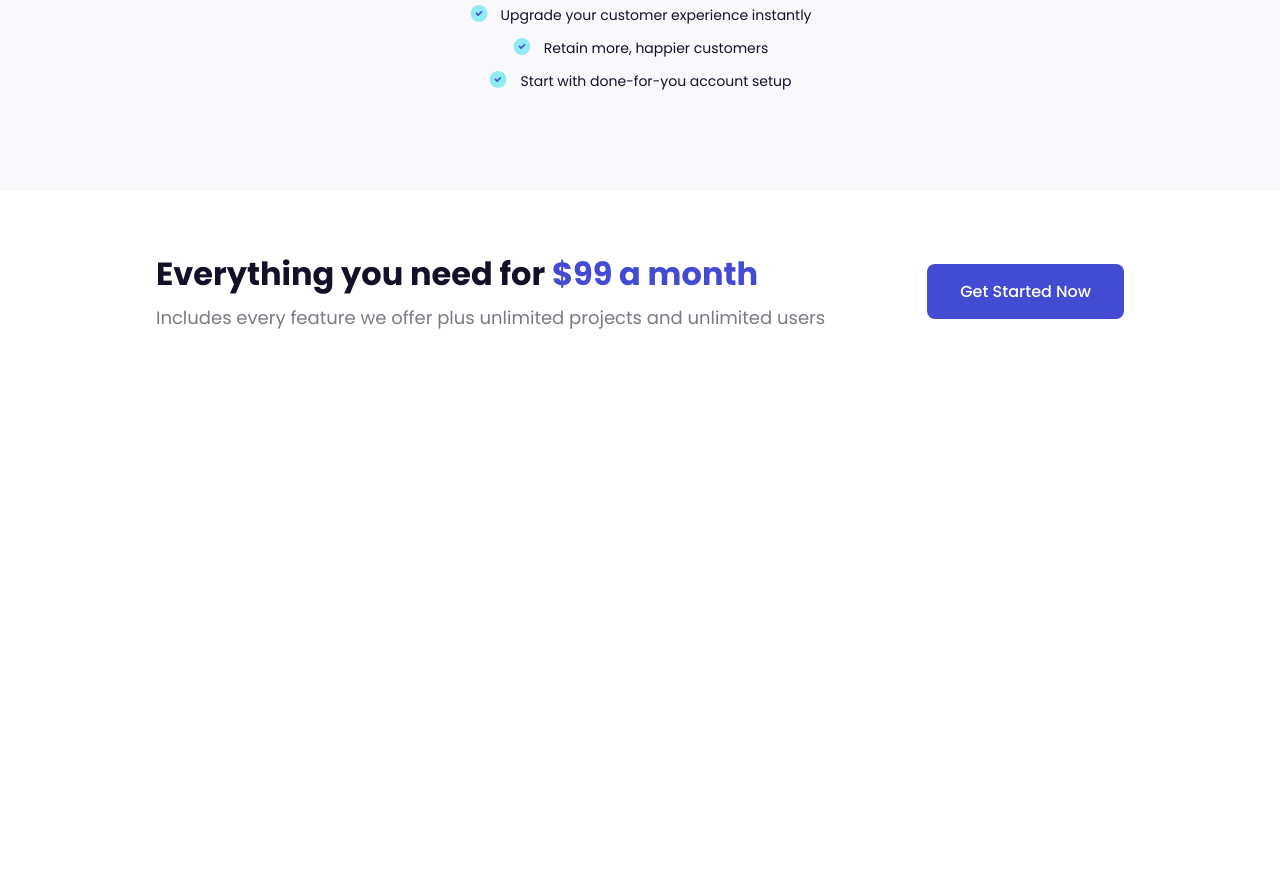
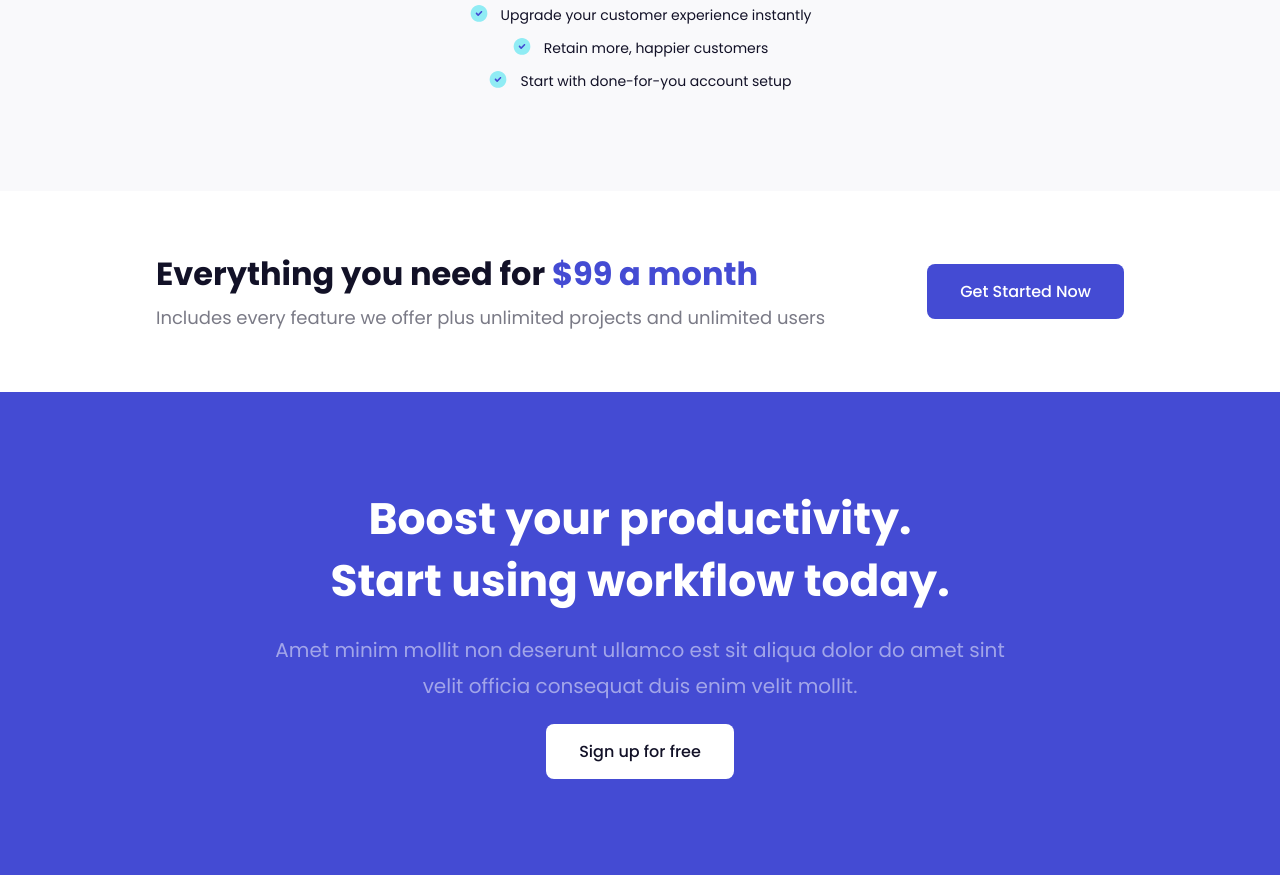
Before and after one commit to Akkhazriel/DLEX, a website: page src/html/index.html in a window 1280 px wide. Shown: the part 3345-4220 px from the top of the page. Before the commit the page ends 3737 px from the top, so only its background shows below. Drawn offline with nearby package versions, Linux system fonts and the light colour scheme; files that its build step writes are made by us from their sources; files whose address does not match are found by name.

Commit message:
add section cta + fixed header for no-desktop devices

```diff
--- /dev/null
+++ b/src/html/blocks/index/cta.html
@@ -0,0 +1,14 @@
+<section class="cta">
+    <div class="cta__container">
+        <div class="cta__wrapper">
+            <h1 class="cta__title">
+                Boost your productivity.
+                Start using workflow today.
+            </h1>
+            <p class="cta__description">
+                Amet minim mollit non deserunt ullamco est sit aliqua dolor do amet sint velit officia consequat duis enim velit mollit.
+            </p>
+            <button class="cta__button">Sign up for free</button>
+        </div>
+    </div>
+</section>
--- a/src/html/index.html
+++ b/src/html/index.html
@@ -25,6 +25,7 @@
             @@include('blocks/index/about.html')
             @@include('blocks/index/options.html')
             @@include('blocks/index/buy.html')
+            @@include('blocks/index/cta.html')
         </main>
     </article>
 
--- /dev/null
+++ b/src/scss/blocks/index/_cta.scss
@@ -0,0 +1,76 @@
+.cta {
+    background: var(--indigo);
+    &__container {
+        padding-top: 96px;
+        padding-bottom: 96px;
+        @media(max-width: 999px) {
+            padding: 96px 10px;
+        }
+    }
+    &__wrapper {
+        display: flex;
+        flex-direction: column;
+        row-gap: 20px;
+        align-items: center;
+    }
+    &__title {
+        color: #FFF;
+        font-size: 44px;
+        font-weight: 700;
+        line-height: 140%;
+        text-align: center;
+        max-width: 620px;
+        @media(max-width: 699px) {
+            font-size: 36px;
+            max-width: 540px;
+        }
+        @media(max-width: 550px) {
+            font-size: 32px;
+        }
+        @media(max-width: 480px) {
+            font-size: 26px;
+        }
+        @media(max-width: 480px) {
+            font-size: 22px;
+        }
+        @media(max-width: 300px) {
+            font-size: 18px;
+        }
+    }
+    &__description {
+        color: rgba(255, 255, 255, 0.5);
+
+        font-size: 20px;
+        font-weight: 400;
+        line-height: 180%;
+        text-align: center;
+        max-width: 744px;
+        @media(max-width: 699px) {
+            font-size: 16px;
+            max-width: 540px;
+        }
+        @media(max-width: 550px) {
+            max-width: 380px;
+            font-size: 14px;
+        }
+        @media(max-width: 300px) {
+            font-size: 12px;
+        }
+    }
+    &__button {
+        background: #FFF;
+        border-radius: 8px;
+        padding: 14px 32px;
+        border: 1px solid transparent;
+
+        font-size: 16px;
+        font-weight: 500;
+        color: var(--black);
+        transition: .3s linear;
+        &:hover {
+            background: var(--black);
+            border: 1px solid #FFF;
+            color: #FFF;
+        }
+    }
+}
--- a/src/scss/blocks/index/_header.scss
+++ b/src/scss/blocks/index/_header.scss
@@ -22,6 +22,11 @@
         align-items: center;
         // SAFE GAP FOR WIDTH
         column-gap: 40px;
+        @media(max-width: 700px) {
+            position: fixed;
+            top: 0;
+            width: 90%;
+        }
     }
     &__nav {
         display: flex;
@@ -43,6 +48,12 @@
                 transition: .3s linear;
                 &.active {
                     left: 0;
+                    @media(max-width: 700px) {
+                        left: -5%;
+                    }
+                    @media(max-width: 500px) {
+                        left: -10%;
+                    }
                 }
             }
             .nav__list {
```
Also changed, not shown: build/blocks/index/cta.html (added), build/css/main.css, build/index.html.
